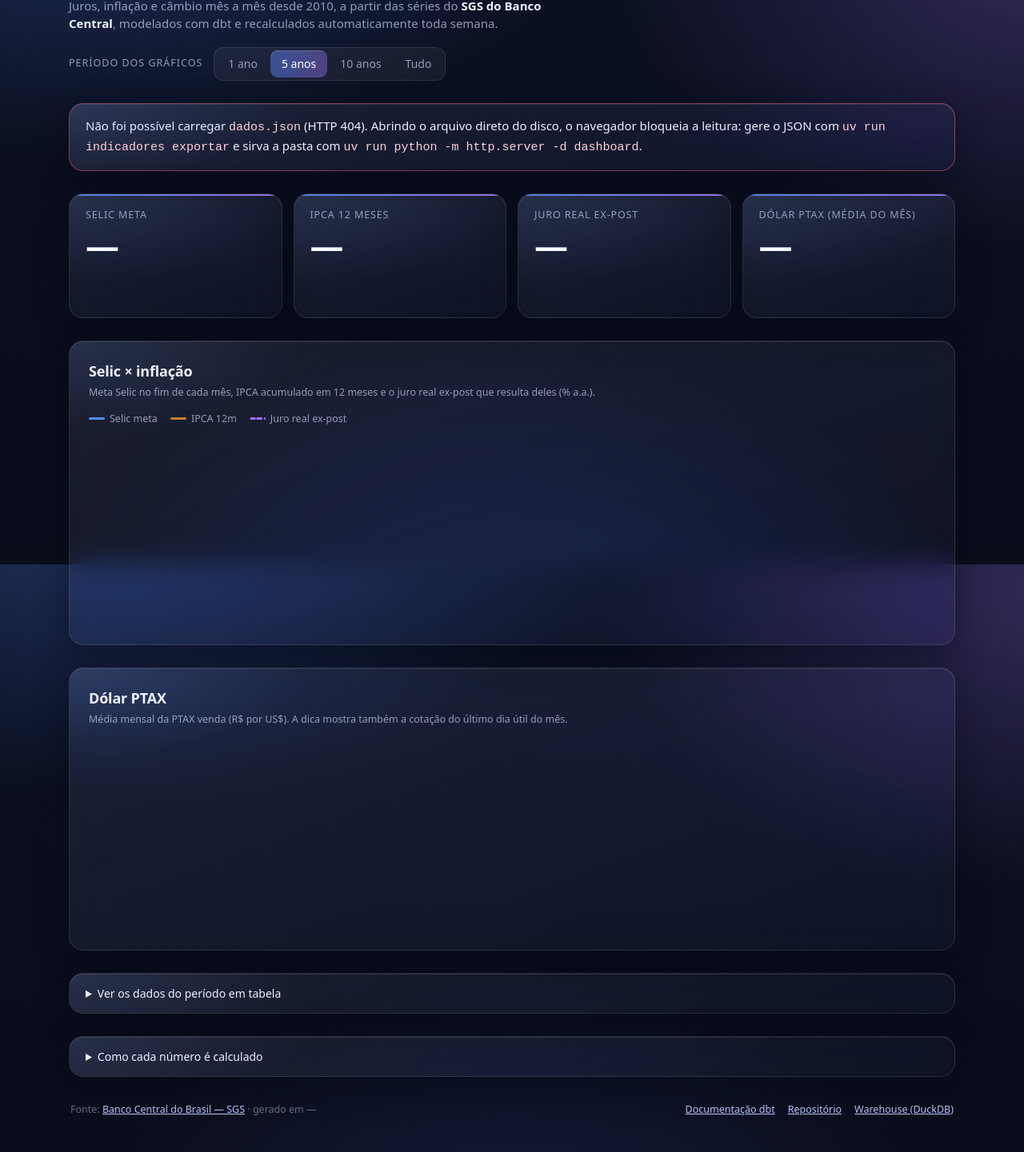
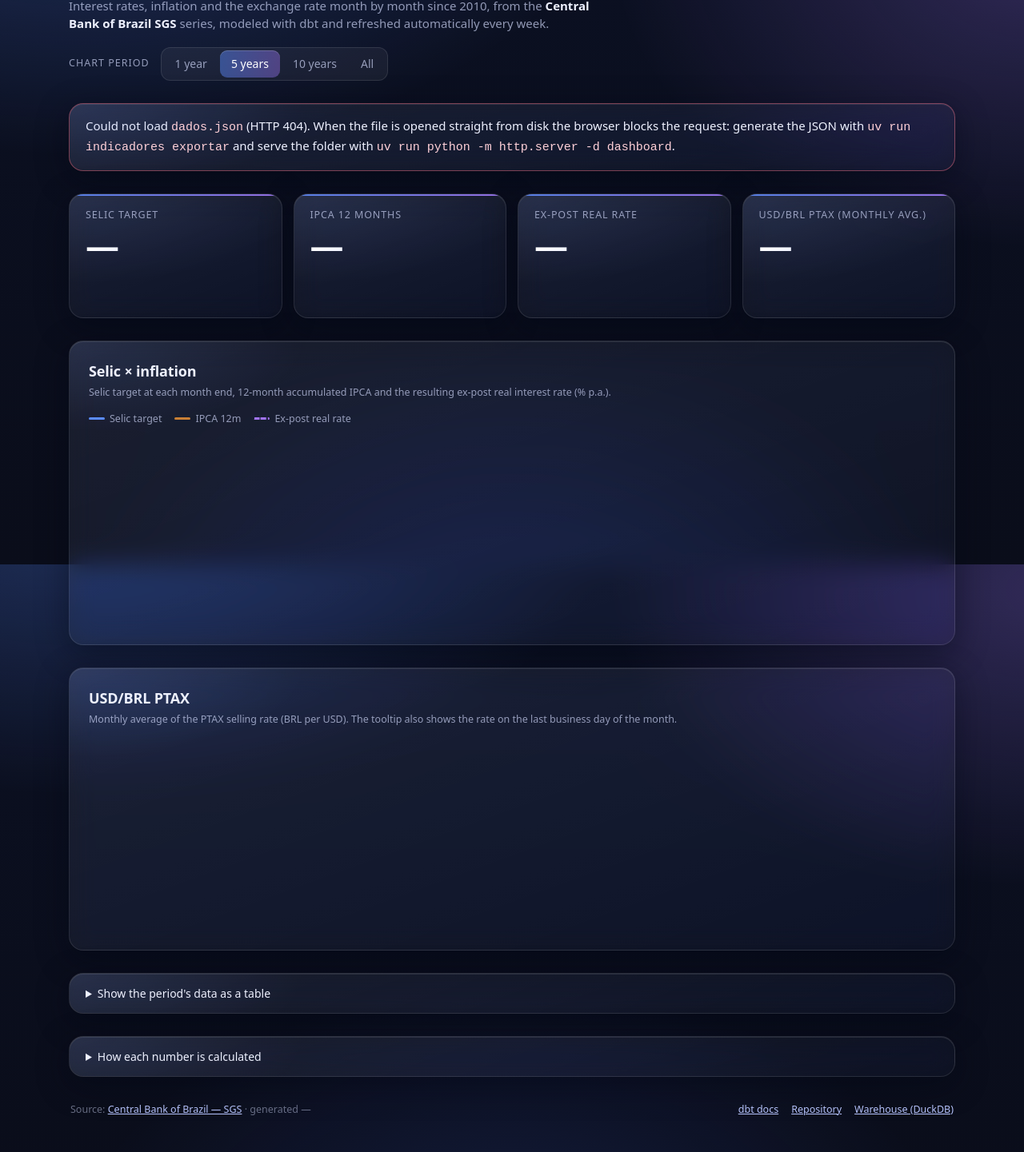
Before and after one commit to Jones51/indicadores-br, a plain HTML site: page dashboard/index.html in a window 1280 px wide. Shown: the part 94-1535 px from the top of the page at 80% size. Drawn offline with nearby package versions, Linux system fonts and the light colour scheme; no server answers.

Commit message:
traduz README, dashboard e notas da release para inglês
Padroniza a documentação pública com o portfólio (dbt-duckdb-pipeline):
- README em inglês, com nota sobre identificadores em português,
  a 2ª onda de agentes e a proteção da main
- dashboard: textos, aria-labels e formatação numérica/datas em inglês
- notas da release `warehouse` no workflow em inglês
- CLAUDE.md: idioma por artefato e aviso de rodar ingest antes do
  dbt build quando surgem tabelas raw novas

Identificadores, comentários, YAML do dbt, ADRs e commits seguem em português.

Co-Authored-By: Claude Opus 5.5 <noreply@anthropic.com>

```diff
--- a/dashboard/index.html
+++ b/dashboard/index.html
@@ -1,10 +1,10 @@
 <!doctype html>
-<html lang="pt-BR">
+<html lang="en">
 <head>
 <meta charset="utf-8">
 <meta name="viewport" content="width=device-width, initial-scale=1">
-<title>Indicadores Econômicos do Brasil</title>
-<meta name="description" content="Selic, IPCA, juro real e dólar PTAX mês a mês, a partir do SGS do Banco Central. Atualizado automaticamente pela CI do projeto indicadores-br.">
+<title>Brazil Economic Indicators</title>
+<meta name="description" content="Selic, IPCA, real interest rate and USD/BRL PTAX month by month, from the Central Bank of Brazil SGS API. Refreshed automatically by the indicadores-br CI.">
 <style>
 :root{
   --bg:#0a0e1c;--fg:#eef1ff;--muted:rgba(214,222,255,.66);--faint:rgba(214,222,255,.46);
@@ -107,15 +107,15 @@ footer nav{display:flex;flex-wrap:wrap;gap:6px 16px}
 <body>
 <main class="pagina">
   <header>
-    <h1>Indicadores econômicos do Brasil</h1>
-    <p class="lede">Juros, inflação e câmbio mês a mês desde 2010, a partir das séries do <b>SGS do Banco Central</b>, modelados com dbt e recalculados automaticamente toda semana.</p>
+    <h1>Brazil economic indicators</h1>
+    <p class="lede">Interest rates, inflation and the exchange rate month by month since 2010, from the <b>Central Bank of Brazil SGS</b> series, modeled with dbt and refreshed automatically every week.</p>
     <div class="barra">
-      <span class="rotulo" id="rotulo-periodo">Período dos gráficos</span>
+      <span class="rotulo" id="rotulo-periodo">Chart period</span>
       <div class="periodos" role="group" aria-labelledby="rotulo-periodo">
-        <button type="button" data-periodo="1a">1 ano</button>
-        <button type="button" data-periodo="5a">5 anos</button>
-        <button type="button" data-periodo="10a">10 anos</button>
-        <button type="button" data-periodo="tudo">Tudo</button>
+        <button type="button" data-periodo="1a">1 year</button>
+        <button type="button" data-periodo="5a">5 years</button>
+        <button type="button" data-periodo="10a">10 years</button>
+        <button type="button" data-periodo="tudo">All</button>
       </div>
       <span class="intervalo" id="intervalo"></span>
     </div>
@@ -123,27 +123,27 @@ footer nav{display:flex;flex-wrap:wrap;gap:6px 16px}
 
   <div id="erro" class="vidro erro" role="alert" hidden></div>
 
-  <section class="kpis" aria-label="Indicadores mais recentes">
+  <section class="kpis" aria-label="Latest indicators">
     <article class="vidro kpi" id="kpi-selic">
-      <span class="k">Selic meta</span>
+      <span class="k">Selic target</span>
       <span class="v">—</span>
       <span class="d delta">&nbsp;</span>
       <span class="d ref">&nbsp;</span>
     </article>
     <article class="vidro kpi" id="kpi-ipca">
-      <span class="k">IPCA 12 meses</span>
+      <span class="k">IPCA 12 months</span>
       <span class="v">—</span>
       <span class="d delta">&nbsp;</span>
       <span class="d ref">&nbsp;</span>
     </article>
     <article class="vidro kpi" id="kpi-juro">
-      <span class="k">Juro real ex-post</span>
+      <span class="k">Ex-post real rate</span>
       <span class="v">—</span>
       <span class="d delta">&nbsp;</span>
       <span class="d ref">&nbsp;</span>
     </article>
     <article class="vidro kpi" id="kpi-dolar">
-      <span class="k">Dólar PTAX (média do mês)</span>
+      <span class="k">USD/BRL PTAX (monthly avg.)</span>
       <span class="v">—</span>
       <span class="d delta">&nbsp;</span>
       <span class="d ref">&nbsp;</span>
@@ -151,29 +151,29 @@ footer nav{display:flex;flex-wrap:wrap;gap:6px 16px}
   </section>
 
   <section class="vidro" aria-labelledby="t-juros">
-    <h2 id="t-juros">Selic × inflação</h2>
-    <p class="sub">Meta Selic no fim de cada mês, IPCA acumulado em 12 meses e o juro real ex-post que resulta deles (% a.a.).</p>
+    <h2 id="t-juros">Selic × inflation</h2>
+    <p class="sub">Selic target at each month end, 12-month accumulated IPCA and the resulting ex-post real interest rate (% p.a.).</p>
     <div class="legenda">
-      <span><i style="border-color:var(--s-selic)"></i>Selic meta</span>
+      <span><i style="border-color:var(--s-selic)"></i>Selic target</span>
       <span><i style="border-color:var(--s-ipca)"></i>IPCA 12m</span>
-      <span><i class="tracejado" style="border-color:var(--s-juro)"></i>Juro real ex-post</span>
+      <span><i class="tracejado" style="border-color:var(--s-juro)"></i>Ex-post real rate</span>
     </div>
     <div class="grafico" id="grafico-juros"></div>
   </section>
 
   <section class="vidro" aria-labelledby="t-dolar">
-    <h2 id="t-dolar">Dólar PTAX</h2>
-    <p class="sub">Média mensal da PTAX venda (R$ por US$). A dica mostra também a cotação do último dia útil do mês.</p>
+    <h2 id="t-dolar">USD/BRL PTAX</h2>
+    <p class="sub">Monthly average of the PTAX selling rate (BRL per USD). The tooltip also shows the rate on the last business day of the month.</p>
     <div class="grafico" id="grafico-dolar"></div>
   </section>
 
   <details class="vidro" id="tabela">
-    <summary>Ver os dados do período em tabela</summary>
+    <summary>Show the period's data as a table</summary>
     <div class="rolagem">
       <table>
         <thead><tr>
-          <th scope="col">Mês</th><th scope="col">Selic meta</th><th scope="col">IPCA mês</th><th scope="col">IPCA 12m</th>
-          <th scope="col">Juro real</th><th scope="col">PTAX média</th><th scope="col">PTAX fim</th>
+          <th scope="col">Month</th><th scope="col">Selic target</th><th scope="col">IPCA month</th><th scope="col">IPCA 12m</th>
+          <th scope="col">Real rate</th><th scope="col">PTAX avg.</th><th scope="col">PTAX month end</th>
         </tr></thead>
         <tbody></tbody>
       </table>
@@ -181,22 +181,22 @@ footer nav{display:flex;flex-wrap:wrap;gap:6px 16px}
   </details>
 
   <details class="vidro">
-    <summary>Como cada número é calculado</summary>
+    <summary>How each number is calculated</summary>
     <ul>
-      <li><b>Selic meta:</b> meta da taxa Selic definida pelo Copom e vigente no último dia do mês (SGS 432), em % ao ano.</li>
-      <li><b>IPCA 12 meses:</b> inflação oficial acumulada em 12 meses (SGS 13522). O IPCA de um mês sai só no mês seguinte, por isso o mês mais recente pode ainda não ter inflação.</li>
-      <li><b>Juro real ex-post:</b> Selic meta descontada do IPCA 12m pela equação de Fisher: (1 + Selic) ÷ (1 + IPCA 12m) − 1.</li>
-      <li><b>Dólar PTAX:</b> média das cotações diárias de venda do mês (SGS 1).</li>
-      <li><b>Cartões:</b> cada um mostra o último mês em que aquele indicador tem valor e a variação contra o mesmo mês um ano antes — em pontos percentuais (p.p.) para taxas e em % para o dólar.</li>
-      <li><b>Cores:</b> só a inflação e o dólar ganham cor — vermelho quando sobem, verde quando caem. Selic e juro real ficam neutros: subir ou cair não é bom nem ruim por si só.</li>
+      <li><b>Selic target:</b> the Selic policy rate target set by Copom and in force on the last day of the month (SGS 432), in % per year.</li>
+      <li><b>IPCA 12 months:</b> official inflation accumulated over 12 months (SGS 13522). A month's IPCA is only released the following month, so the most recent month may not have inflation yet.</li>
+      <li><b>Ex-post real rate:</b> Selic target deflated by 12-month IPCA using the Fisher equation: (1 + Selic) ÷ (1 + IPCA 12m) − 1.</li>
+      <li><b>USD/BRL PTAX:</b> average of the month's daily selling rates (SGS 1).</li>
+      <li><b>Cards:</b> each shows the latest month in which that indicator has a value and the change versus the same month a year earlier — in percentage points (pp) for rates and in % for the dollar.</li>
+      <li><b>Colors:</b> only inflation and the dollar are colored — red when they rise, green when they fall. Selic and the real rate stay neutral: rising or falling is neither good nor bad in itself.</li>
     </ul>
   </details>
 
   <footer>
-    <span>Fonte: <a href="https://www3.bcb.gov.br/sgspub" rel="noopener">Banco Central do Brasil — SGS</a> · <span id="gerado-em">gerado em —</span><span id="ultimas-cargas"></span></span>
-    <nav aria-label="Links do projeto">
-      <a href="../">Documentação dbt</a>
-      <a href="https://github.com/Jones51/indicadores-br" rel="noopener">Repositório</a>
+    <span>Source: <a href="https://www3.bcb.gov.br/sgspub" rel="noopener">Central Bank of Brazil — SGS</a> · <span id="gerado-em">generated —</span><span id="ultimas-cargas"></span></span>
+    <nav aria-label="Project links">
+      <a href="../">dbt docs</a>
+      <a href="https://github.com/Jones51/indicadores-br" rel="noopener">Repository</a>
       <a href="https://github.com/Jones51/indicadores-br/releases/tag/warehouse" rel="noopener">Warehouse (DuckDB)</a>
     </nav>
   </footer>
@@ -209,8 +209,8 @@ footer nav{display:flex;flex-wrap:wrap;gap:6px 16px}
 (() => {
   'use strict';
 
-  // ---------- Formatação pt-BR ----------
-  const MESES = ['jan', 'fev', 'mar', 'abr', 'mai', 'jun', 'jul', 'ago', 'set', 'out', 'nov', 'dez'];
+  // ---------- Formatação (inglês) ----------
+  const MESES = ['Jan', 'Feb', 'Mar', 'Apr', 'May', 'Jun', 'Jul', 'Aug', 'Sep', 'Oct', 'Nov', 'Dec'];
   const PERIODOS = {'1a': 12, '5a': 60, '10a': 120, 'tudo': Infinity};
   const PERIODO_PADRAO = '5a';
 
@@ -218,11 +218,11 @@ footer nav{display:flex;flex-wrap:wrap;gap:6px 16px}
   const mostrarErro = (html) => { erroEl.innerHTML = html; erroEl.hidden = false; };
 
   if (typeof d3 === 'undefined') {
-    mostrarErro('Não foi possível carregar a biblioteca de gráficos (D3) do CDN. Verifique a conexão e recarregue a página.');
+    mostrarErro('Could not load the charting library (D3) from the CDN. Check your connection and reload the page.');
     return;
   }
 
-  const loc = d3.formatLocale({decimal: ',', thousands: '.', grouping: [3], currency: ['R$ ', ''], minus: '−'});
+  const loc = d3.formatLocale({decimal: '.', thousands: ',', grouping: [3], currency: ['R$ ', ''], minus: '−'});
   const f2 = loc.format(',.2f');
   const f4 = loc.format(',.4f');
   const f1 = loc.format(',.1f');
@@ -230,8 +230,8 @@ footer nav{display:flex;flex-wrap:wrap;gap:6px 16px}
   const pct = (v) => v == null ? '—' : f2(v) + '%';
   const brl = (v, casas = 4) => v == null ? '—' : 'R$ ' + (casas === 2 ? f2(v) : f4(v));
   const sinal = (v) => v > 0 ? '+' : v < 0 ? '−' : '±';
-  const mesTxt = (d) => MESES[d.getMonth()] + '/' + d.getFullYear();
-  const mesCurto = (d) => MESES[d.getMonth()] + '/' + String(d.getFullYear()).slice(2);
+  const mesTxt = (d) => MESES[d.getMonth()] + ' ' + d.getFullYear();
+  const mesCurto = (d) => MESES[d.getMonth()] + ' ’' + String(d.getFullYear()).slice(2);
   const tickData = (d) => d.getMonth() === 0 ? String(d.getFullYear()) : MESES[d.getMonth()];
 
   // "AAAA-MM-DD" -> Date local (evita o deslocamento de fuso de new Date("AAAA-MM-DD"), que é UTC)
@@ -256,9 +256,9 @@ footer nav{display:flex;flex-wrap:wrap;gap:6px 16px}
   };
 
   const KPIS = [
-    {id: 'kpi-selic', campo: 'selic_meta_aa', unidade: 'a.a.', tipo: 'pp', bomSeSobe: null},
+    {id: 'kpi-selic', campo: 'selic_meta_aa', unidade: 'p.a.', tipo: 'pp', bomSeSobe: null},
     {id: 'kpi-ipca', campo: 'ipca_12m', unidade: '', tipo: 'pp', bomSeSobe: false},
-    {id: 'kpi-juro', campo: 'juro_real_ex_post_aa', unidade: 'a.a.', tipo: 'pp', bomSeSobe: null},
+    {id: 'kpi-juro', campo: 'juro_real_ex_post_aa', unidade: 'p.a.', tipo: 'pp', bomSeSobe: null},
     {id: 'kpi-dolar', campo: 'dolar_ptax_medio', unidade: '', tipo: 'var', bomSeSobe: false},
   ];
 
@@ -267,7 +267,7 @@ footer nav{display:flex;flex-wrap:wrap;gap:6px 16px}
       const card = document.getElementById(k.id);
       const vEl = card.querySelector('.v'), dEl = card.querySelector('.delta'), rEl = card.querySelector('.ref');
       const atual = ultimoValido(k.campo);
-      if (!atual) { vEl.textContent = '—'; dEl.textContent = 'sem dados'; rEl.innerHTML = '&nbsp;'; continue; }
+      if (!atual) { vEl.textContent = '—'; dEl.textContent = 'no data'; rEl.innerHTML = '&nbsp;'; continue; }
       const v = atual[k.campo];
       const dolar = k.tipo === 'var';
       vEl.textContent = dolar ? brl(v, 2) : pct(v);
@@ -277,17 +277,17 @@ footer nav{display:flex;flex-wrap:wrap;gap:6px 16px}
       const vAntes = antes ? antes[k.campo] : null;
       dEl.replaceChildren();
       if (vAntes == null || (dolar && !vAntes)) {
-        dEl.textContent = 'sem comparação com 12 meses antes';
+        dEl.textContent = 'no comparison with 12 months earlier';
       } else {
         const delta = dolar ? (v / vAntes - 1) * 100 : v - vAntes;
         const arred = Math.round(delta * 100) / 100;
         const b = document.createElement('b');
         const seta = arred > 0 ? '▲ ' : arred < 0 ? '▼ ' : '';
-        b.textContent = seta + sinal(arred) + f2(Math.abs(arred)) + (dolar ? '%' : ' p.p.');
+        b.textContent = seta + sinal(arred) + f2(Math.abs(arred)) + (dolar ? '%' : ' pp');
         if (k.bomSeSobe !== null && arred !== 0) b.className = (arred > 0) === k.bomSeSobe ? 'bom' : 'ruim';
-        dEl.append(b, ' em 12 meses · era ' + (dolar ? brl(vAntes, 2) : pct(vAntes)));
+        dEl.append(b, ' in 12 months · was ' + (dolar ? brl(vAntes, 2) : pct(vAntes)));
       }
-      rEl.textContent = 'Referência: ' + mesTxt(atual.data);
+      rEl.textContent = 'Reference: ' + mesTxt(atual.data);
       card.setAttribute('aria-label', card.querySelector('.k').textContent + ': ' + vEl.textContent + '. ' + dEl.textContent + '. ' + rEl.textContent);
     }
   }
@@ -298,7 +298,7 @@ footer nav{display:flex;flex-wrap:wrap;gap:6px 16px}
     el.replaceChildren();
     const valores = linhas.flatMap((r) => series.map((s) => r[s.campo])).filter((v) => v != null);
     if (!linhas.length || !valores.length) {
-      el.innerHTML = '<div class="vazio">Sem dados no período.</div>';
+      el.innerHTML = '<div class="vazio">No data in this period.</div>';
       return;
     }
     const W = Math.max(280, el.clientWidth || 600);
@@ -313,7 +313,7 @@ footer nav{display:flex;flex-wrap:wrap;gap:6px 16px}
 
     const svg = d3.select(el).append('svg').attr('width', W).attr('height', H)
       .attr('role', 'img').attr('tabindex', 0)
-      .attr('aria-label', el.dataset.titulo + '. Use as setas para percorrer os meses.');
+      .attr('aria-label', el.dataset.titulo + '. Use the arrow keys to move through the months.');
 
     // eixo y: mede os rótulos para dimensionar a margem esquerda
     const gy = svg.append('g').call(d3.axisLeft(y).ticks(5).tickFormat(fmtEixo).tickSize(0).tickPadding(0));
@@ -405,7 +405,7 @@ footer nav{display:flex;flex-wrap:wrap;gap:6px 16px}
         const n = l.append('span');
         n.append('i').style('background', s.degrade ? 'linear-gradient(90deg,#5b8cff,#a77bff)' : s.cor);
         n.append('span').text(s.nome);
-        l.append('span').text(r[s.campo] == null ? 'sem dado' : fmt(r[s.campo]));
+        l.append('span').text(r[s.campo] == null ? 'no data' : fmt(r[s.campo]));
       }
       if (extrasDica) for (const [nome, valor] of extrasDica(r)) {
         const l = dica.append('div').attr('class', 'l');
@@ -441,24 +441,24 @@ footer nav{display:flex;flex-wrap:wrap;gap:6px 16px}
   }
 
   const SERIES_JUROS = [
-    {campo: 'selic_meta_aa', nome: 'Selic meta', curto: 'Selic', cor: '#5b8cff', largura: 2.5, degrau: true},
+    {campo: 'selic_meta_aa', nome: 'Selic target', curto: 'Selic', cor: '#5b8cff', largura: 2.5, degrau: true},
     {campo: 'ipca_12m', nome: 'IPCA 12m', curto: 'IPCA', cor: '#c97f35', largura: 2.5},
-    {campo: 'juro_real_ex_post_aa', nome: 'Juro real ex-post', curto: 'Real', cor: '#a274f5', tracejado: true, largura: 2},
+    {campo: 'juro_real_ex_post_aa', nome: 'Ex-post real rate', curto: 'Real', cor: '#a274f5', tracejado: true, largura: 2},
   ];
 
   function desenharGraficos() {
     const linhas = linhasDoPeriodo();
     const elJ = document.getElementById('grafico-juros');
-    elJ.dataset.titulo = 'Selic meta, IPCA 12 meses e juro real ex-post, em % ao ano';
+    elJ.dataset.titulo = 'Selic target, 12-month IPCA and ex-post real interest rate, in % per year';
     graficoLinhas(elJ, linhas, {
       series: SERIES_JUROS, fmt: pct, fmtEixo: (v) => f0(v) + '%', incluirZero: true, rotular: true,
     });
     const elD = document.getElementById('grafico-dolar');
-    elD.dataset.titulo = 'Dólar PTAX venda, média mensal em reais';
+    elD.dataset.titulo = 'USD/BRL PTAX selling rate, monthly average in reais';
     graficoLinhas(elD, linhas, {
-      series: [{campo: 'dolar_ptax_medio', nome: 'Média do mês', cor: '#5b8cff', degrade: true, brilho: true, largura: 2.5}],
+      series: [{campo: 'dolar_ptax_medio', nome: 'Monthly avg.', cor: '#5b8cff', degrade: true, brilho: true, largura: 2.5}],
       fmt: (v) => brl(v), fmtEixo: (v) => 'R$ ' + f1(v), incluirZero: false, rotular: false,
-      extrasDica: (r) => [['Fim do mês', brl(r.dolar_ptax_fim_mes)]],
+      extrasDica: (r) => [['Month end', brl(r.dolar_ptax_fim_mes)]],
     });
 
     const intervalo = document.getElementById('intervalo');
@@ -504,26 +504,26 @@ footer nav{display:flex;flex-wrap:wrap;gap:6px 16px}
         .map((m) => ({...m, data: paraData(m.mes_referencia)}))
         .sort((a, b) => a.data - b.data);
       porMes = new Map(MESES_DADOS.map((m) => [chaveMes(m.data), m]));
-      const fmtBrasilia = new Intl.DateTimeFormat('pt-BR', {dateStyle: 'long', timeStyle: 'short', timeZone: 'America/Sao_Paulo'});
+      const fmtBrasilia = new Intl.DateTimeFormat('en-US', {dateStyle: 'long', timeStyle: 'short', timeZone: 'America/Sao_Paulo'});
       if (dados.gerado_em) {
-        document.getElementById('gerado-em').textContent = 'gerado em ' + fmtBrasilia.format(new Date(dados.gerado_em)) + ' (horário de Brasília)';
+        document.getElementById('gerado-em').textContent = 'generated ' + fmtBrasilia.format(new Date(dados.gerado_em)) + ' (Brasília time)';
       }
       // Última carga por fonte, de raw.cargas (ADR 0006). Ausente em JSONs antigos: não mostra nada.
       const NOMES_FONTES = {bcb: 'BCB', ibge: 'IBGE'};
       const cargas = Object.entries(dados.ultimas_cargas || {})
         .filter(([, quando]) => !Number.isNaN(new Date(quando).getTime()))
-        .map(([fonte, quando]) => (NOMES_FONTES[fonte] || fonte) + ' em ' + fmtBrasilia.format(new Date(quando)));
+        .map(([fonte, quando]) => (NOMES_FONTES[fonte] || fonte) + ' on ' + fmtBrasilia.format(new Date(quando)));
       if (cargas.length) {
-        document.getElementById('ultimas-cargas').textContent = ' · última carga: ' + cargas.join(', ');
+        document.getElementById('ultimas-cargas').textContent = ' · last load: ' + cargas.join(', ');
       }
       desenharKpis();
       aplicarPeriodo(periodo, false);
     })
     .catch((e) => {
       console.error(e);
-      mostrarErro('Não foi possível carregar <code>dados.json</code> (' + String(e.message).replace(/[<>&]/g, '') + '). '
-        + 'Abrindo o arquivo direto do disco, o navegador bloqueia a leitura: gere o JSON com '
-        + '<code>uv run indicadores exportar</code> e sirva a pasta com <code>uv run python -m http.server -d dashboard</code>.');
+      mostrarErro('Could not load <code>dados.json</code> (' + String(e.message).replace(/[<>&]/g, '') + '). '
+        + 'When the file is opened straight from disk the browser blocks the request: generate the JSON with '
+        + '<code>uv run indicadores exportar</code> and serve the folder with <code>uv run python -m http.server -d dashboard</code>.');
     });
 })();
 </script>
```
Also changed, not shown: 3 other files.
